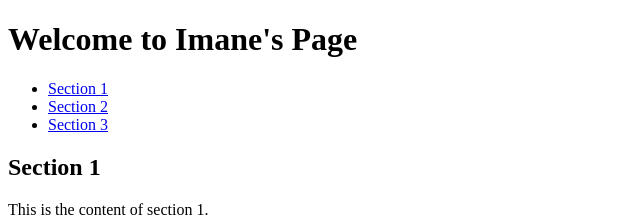
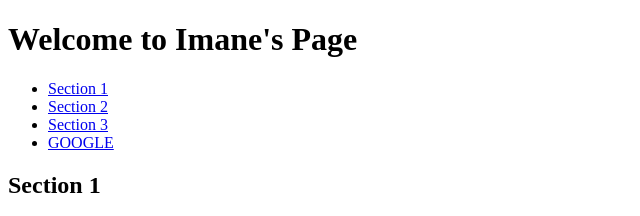
Before and after one commit to Imiii-el/html5, a plain HTML site: page index.html in a window 1280 px wide. Shown: the top 216 px of the page, without its empty margins (0-640 px from the left). Drawn offline with Linux system fonts and the light colour scheme.

Commit message:
Update index.html

```diff
--- a/index.html
+++ b/index.html
@@ -16,6 +16,7 @@
             <li><a href="#section1">Section 1</a></li>
             <li><a href="#section2">Section 2</a></li>
             <li><a href="#section3">Section 3</a></li>
+            <li><a href="https://www.google.com" target="_blank">GOOGLE</a></li>
         </ul>
     </nav>
 
```
